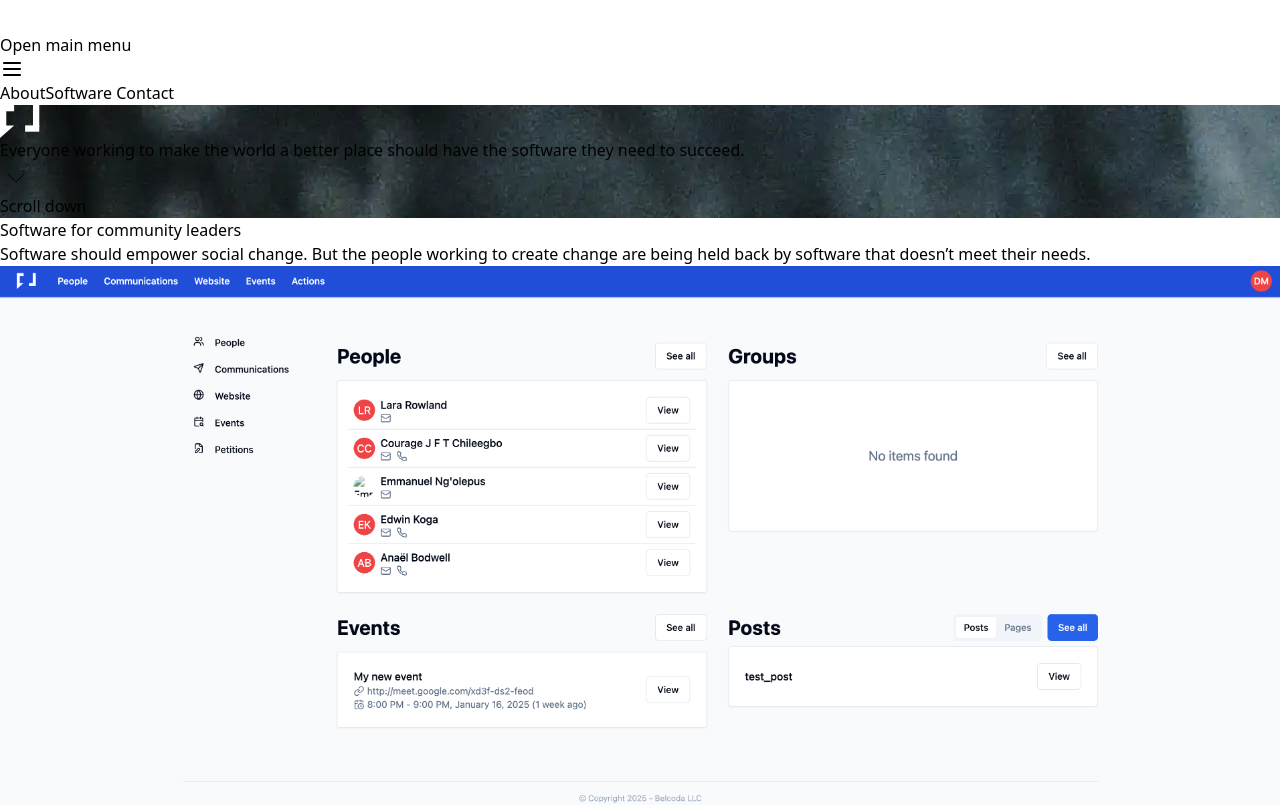
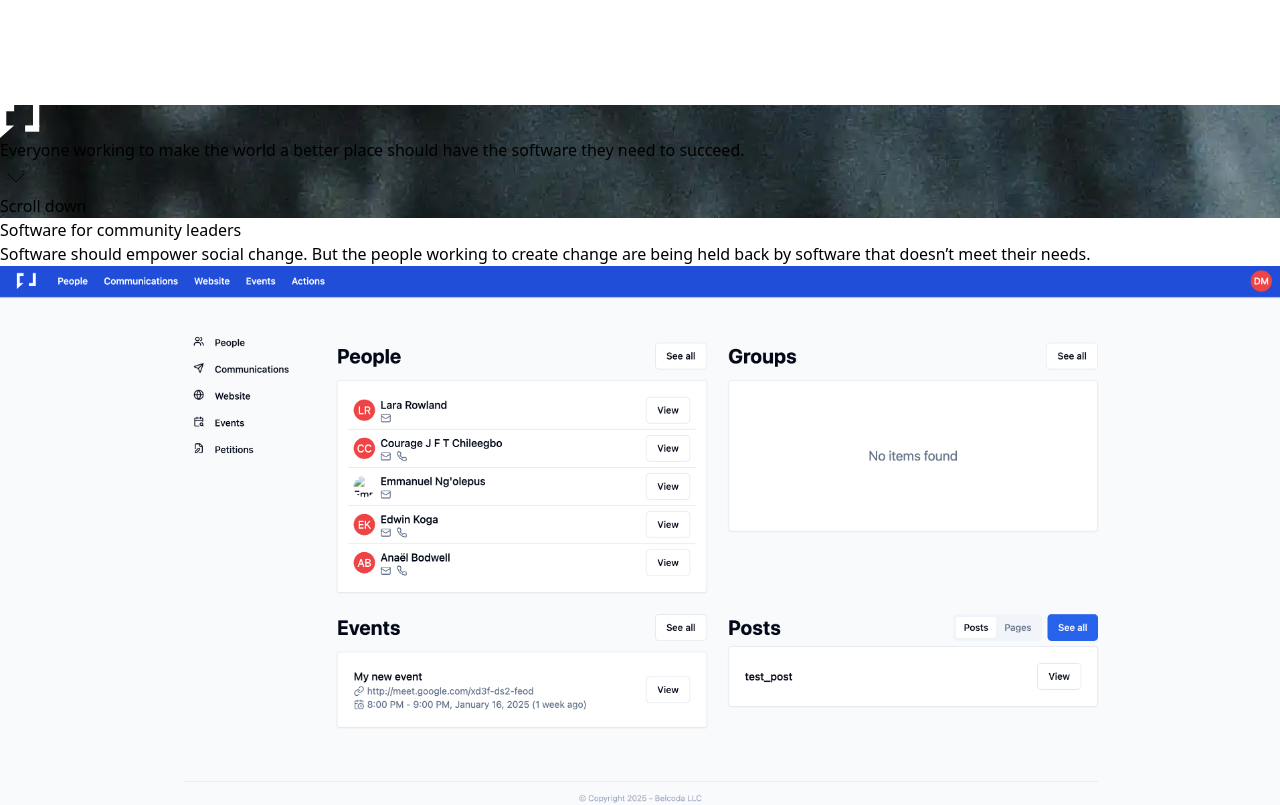
Before and after one commit to belcoda/website, a SvelteKit app: page / in a window 1280 px wide. Shown: the top 805 px of the page. Built offline with nearby package versions, Linux system fonts and the light colour scheme.

Commit message:
Updated nav bar transitions

```diff
--- a/src/lib/comps/Nav.svelte
+++ b/src/lib/comps/Nav.svelte
@@ -2,7 +2,7 @@
 	import { onClickOutside } from 'runed';
 	import { fade, fly } from 'svelte/transition';
 	let mobileNavOpen: boolean = $state(false);
-	let { hideBackground }: { hideBackground?: boolean } = $props();
+	let { hideBackground = false }: { hideBackground?: boolean } = $props();
 	let container = $state<HTMLElement>();
 	onClickOutside(
 		() => container,
@@ -14,8 +14,8 @@
 
 <section>
 	<nav
+		class:bg-gray-900={hideBackground === false}
 		class="fixed inset-x-0 top-0 z-10 px-4 py-3.5 transition-colors duration-300 ease-in-out lg:px-10"
-		class:bg-gray-900={!hideBackground}
 	>
 		<div class="flex items-center justify-between">
 			<a
--- a/src/routes/+page.svelte
+++ b/src/routes/+page.svelte
@@ -2,7 +2,14 @@
 	import Nav from '$lib/comps/Nav.svelte';
 	import { IsInViewport } from 'runed';
 	let topSection = $state<HTMLElement>()!;
+	import { fade } from 'svelte/transition';
+	import { onMount } from 'svelte';
 	const topSectionInViewport = new IsInViewport(() => topSection);
+	let showNav = $state(false);
+	onMount(() => {
+		setTimeout(() => (showNav = true), 300);
+	});
+
 	let contentSection = $state<HTMLElement>();
 	import HeartHandshake from 'lucide-svelte/icons/heart-handshake';
 	import HandCoins from 'lucide-svelte/icons/hand-coins';
@@ -13,7 +20,9 @@
 	<title>Belcoda - Software for social change</title>
 </svelte:head>
 
-<Nav hideBackground={topSectionInViewport.current} />
+{#if showNav}<div transition:fade={{ duration: 300 }}>
+		<Nav hideBackground={topSectionInViewport.current} />
+	</div>{/if}
 <section
 	bind:this={topSection}
 	class="background-learning flex min-h-screen items-center justify-center bg-gray-900 bg-cover bg-center md:bg-center"
```
